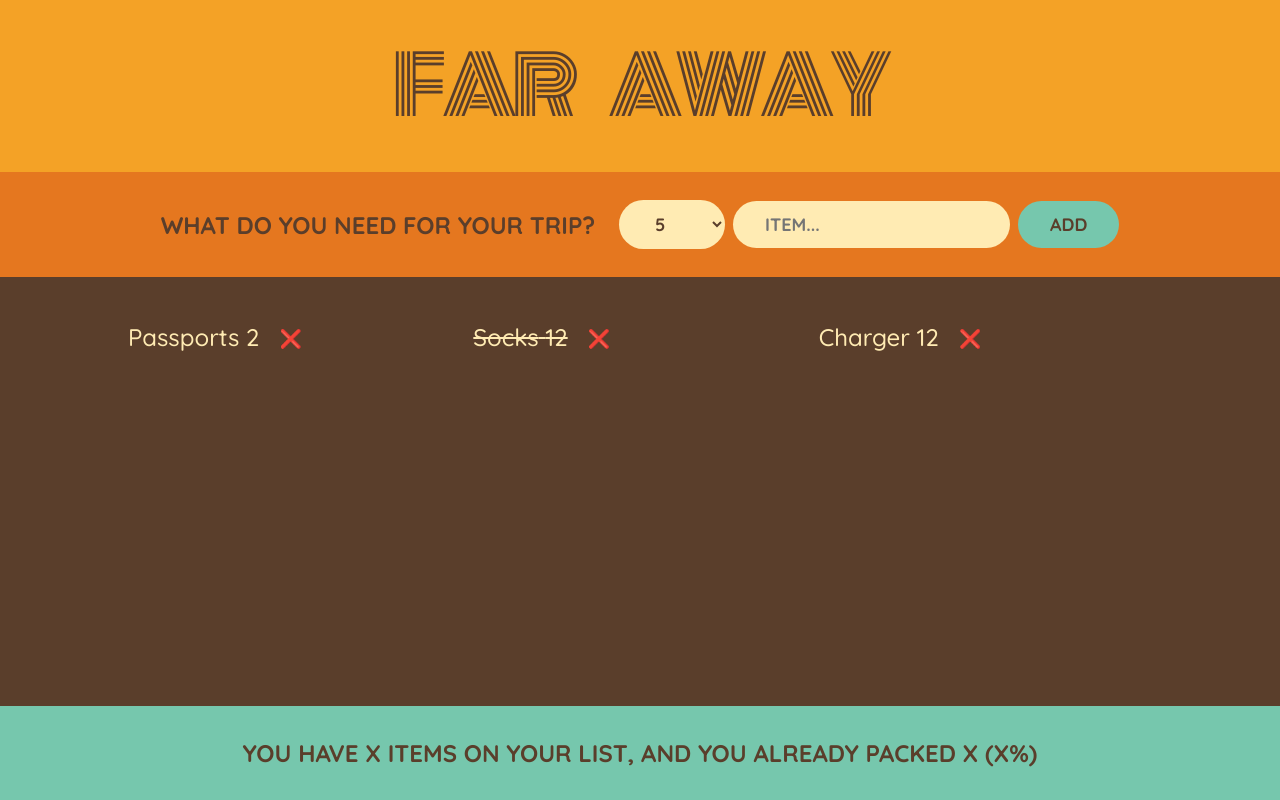
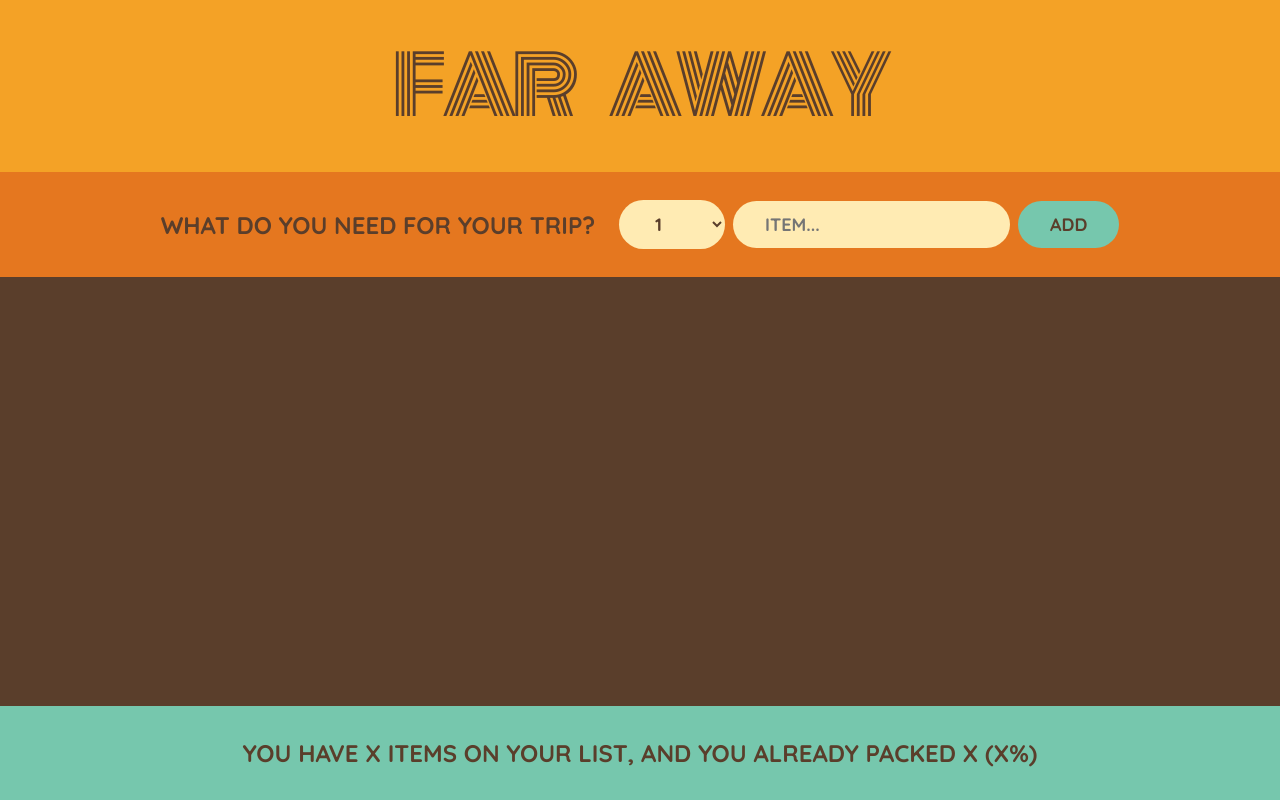
Before and after one commit to sheharyarr-ahmed/react-Odyssey, a React (Create React App) app: page / in a window 1280 px wide. Built offline with nearby package versions, Linux system fonts and the light colour scheme.

Commit message:
got to know about the lifitng state up

```diff
--- a/src/App.js
+++ b/src/App.js
@@ -6,11 +6,17 @@ const initialItems = [
   { id: 3, description: "Charger", quantity: 12, packed: false },
 ];
 export default function App() {
+  //  lift state up
+  const [items, setItems] = useState([]);
+  //this function also got lifted up
+  function handleAddItems(item) {
+    setItems((items) => [...items, item]);
+  }
   return (
     <div className="app">
       <Logo />
-      <Form />
-      <PackingList />
+      <Form onAddItems={handleAddItems} />
+      <PackingList items={items} />
       <Stats />
     </div>
   );
@@ -19,10 +25,12 @@ export default function App() {
 function Logo() {
   return <h1>FAR AWAY</h1>;
 }
-function Form() {
+function Form({ onAddItems }) {
   //implementation of controlled element in the forms
   const [description, setDescription] = useState("");
-  const [quantity, setQuantity] = useState(5);
+  const [quantity, setQuantity] = useState(1);
+  // const [items, setItems] = useState([]); //we want thsi new items and the value which is sotred in it we want to pass those data into packing list therefore we will now use lifting state up, hence we want to use this into both forms and packing list therefore we will move to its common parent element which in this is the app component
+
   function handleSubmit(e) {
     e.preventDefault();
     if (!description) return;
@@ -34,8 +42,9 @@ function Form() {
       id: Date.now(),
     };
     console.log(newItem);
+    onAddItems(newItem);
     setDescription("");
-    setQuantity(5);
+    setQuantity(1);
   }
   return (
     <form className="add-form" onSubmit={handleSubmit}>
@@ -61,11 +70,11 @@ function Form() {
     </form>
   );
 }
-function PackingList() {
+function PackingList({ items }) {
   return (
     <div className="list">
       <ul>
-        {initialItems.map((item) => (
+        {items.map((item) => (
           <Item item={item} key={item.id} />
         ))}
       </ul>
@@ -84,7 +93,7 @@ function Item({ item }) {
   return (
     <li>
       <span style={item.packed ? { textDecoration: "line-through" } : {}}>
-        {item.description} {item.quantity}
+        {item.quantity} {item.description}
       </span>
       <button>❌</button>
     </li>
```
